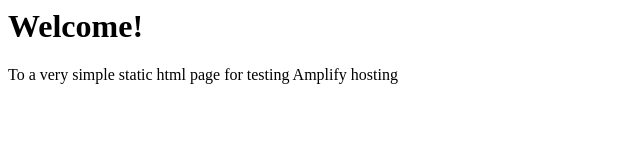
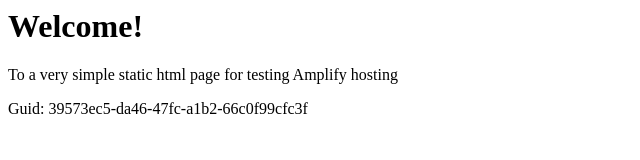
Before and after one commit to aws-aemilia-syd/Github-PR-Commit-Integration-Test-DoNotTouch-GithubWebhookPreviewCanaryTest-v1-prod-ap-southeast-2, a website: page src/index.html in a window 1280 px wide. Shown: the whole page, without its empty margins (0-640 px from the left). Drawn offline with Linux system fonts and the light colour scheme.

Commit message:
commit from integ tests

```diff
--- a/src/index.html
+++ b/src/index.html
@@ -1,3 +1,5 @@
+
+
 <html lang="en">
 
 <head>
@@ -10,6 +12,6 @@
 <body>
     <h1>Welcome!</h1>
     <p>To a very simple static html page for testing Amplify hosting</p>
-</body>
+    <p>Guid: 39573ec5-da46-47fc-a1b2-66c0f99cfc3f</p></body>
 
 </html>
```
